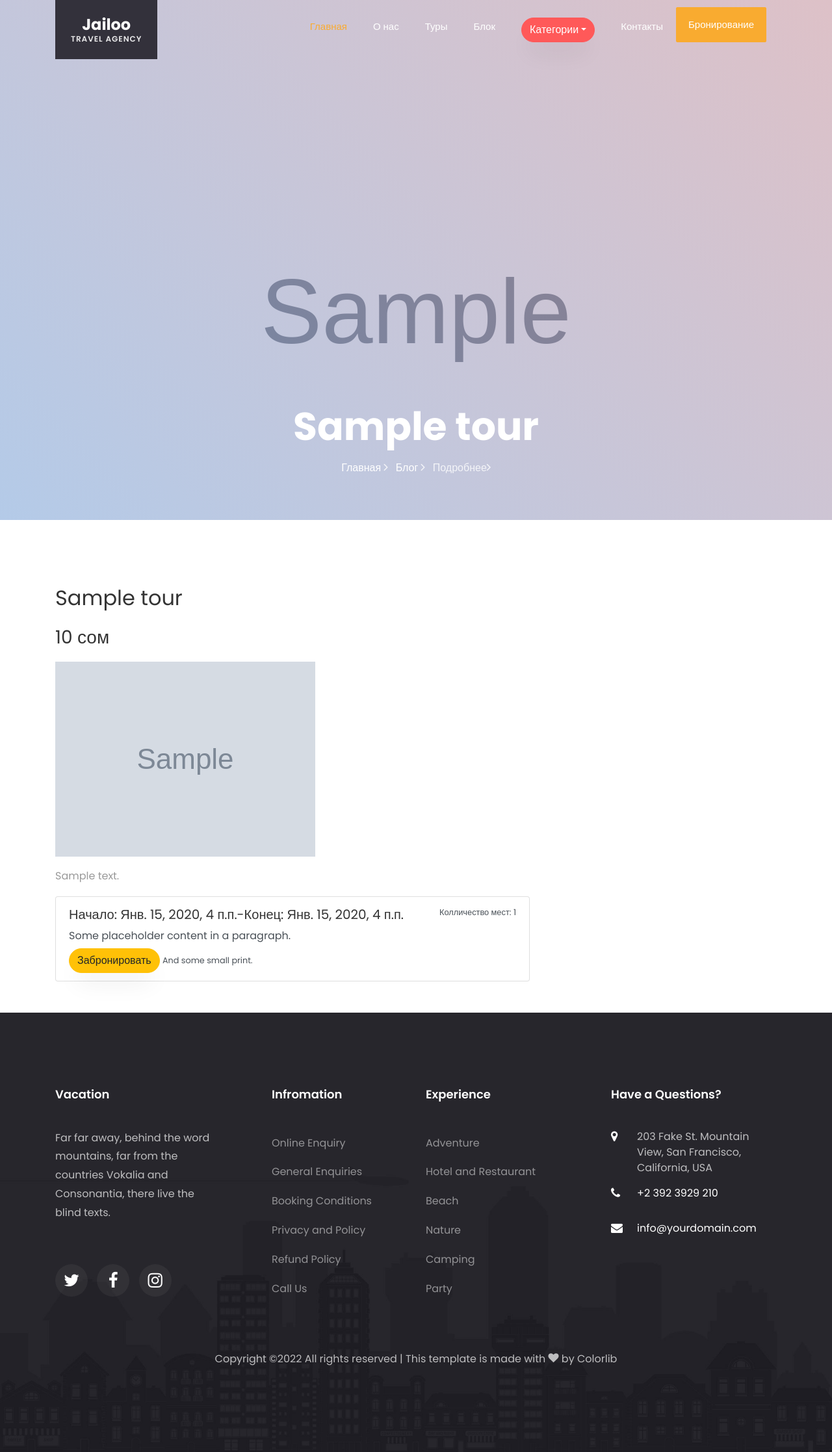
After one commit to pwoakk/tourist_kg, a Django app: page /tours/tour/1/ in a window 1280 px wide. The commit adds this page. Shown: the whole page at 65% size. Run offline with Django 3.2, Linux system fonts and the light colour scheme; tables that the repository leaves empty hold one stand-in row (values such as "Sample post"); grey boxes marked "Sample" are stand-in pictures; some libraries are stand-ins or nearby versions; some web fonts are replaced.

Commit message:
add regular tours

```diff
--- a/tours/models.py
+++ b/tours/models.py
@@ -46,7 +46,7 @@ class RegularTour(models.Model):
         ordering = ['-start']
 
     def __str__(self):
-        return f'{self.tour.title - self.start}'
+        return f'{self.tour.title} - {self.start}'
 
 
 class TourBooking(models.Model):
--- /dev/null
+++ b/tours/templates/tour_detail.html
@@ -0,0 +1,57 @@
+{% extends "base.html" %}
+{% load static %}
+
+{% block title %}
+  {{tour.title}}
+{% endblock %}
+
+{% block content %}
+
+    <section class="hero-wrap hero-wrap-2 js-fullheight" style="background-image: url({{tour.image.url}});" data-stellar-background-ratio="0.5">
+      <div class="overlay"></div>
+      <div class="container">
+        <div class="row no-gutters slider-text js-fullheight align-items-end justify-content-center">
+          <div class="col-md-9 ftco-animate pb-5 text-center">
+            <h1 class="mb-3 bread">{{tour.title}}</h1>
+            <p class="breadcrumbs"><span class="mr-2"><a href="{% url 'index' %}">Главная <i class="ion-ios-arrow-forward"></i></a></span> <span class="mr-2"><a href="{% url 'post_list' %}">Блог <i class="ion-ios-arrow-forward"></i></a></span> <span>Подробнее<i class="ion-ios-arrow-forward"></i></span></p>
+          </div>
+        </div>
+      </div>
+    </section>
+
+    <section class="ftco-section ftco-no-pt ftco-no-pb">
+      <div class="container">
+        <div class="row">
+          <div class="col-lg-8 order-md-last ftco-animate py-md-5 mt-md-5">
+            <h2 class="mb-3">{{tour.title}}</h2>
+            <h3 class="mb-3">{{tour.price|floatformat:0}} сом</h3>
+            <p>
+              <img src="{{tour.image.url}}" alt="" class="img-fluid">
+            </p>
+            <p>{{tour.description}}</p>
+
+            <div class="list-group">
+              {% for regular_tour in tour.regulartour_set.all %}
+              <a href="#" class="list-group-item list-group-item-action">
+                <div class="d-flex w-100 justify-content-between">
+                  <h5 class="mb-1">Начало: {{ regular_tour.start }}-Конец: {{ regular_tour.end }}</h5>
+                  <small>Колличество мест: {{ regular_tour.places_count }}</small>
+                </div>
+                <p class="mb-1">Some placeholder content in a paragraph.</p>
+                <button type="button" class="btn btn-warning">Забронировать</button>
+                <small>And some small print.</small>
+              </a>
+              {% empty %}
+                <div class="about-author d-flex p-4 bg-light">
+                  <div class="desc">
+                    <h5>Регулярных туров пока нет</h5>
+                  </div>
+                </div>
+              {% endfor %}
+
+            </div>
+
+        </div>
+      </div>
+    </section> <!-- .section -->
+{% endblock %}
--- a/tours/urls.py
+++ b/tours/urls.py
@@ -1,7 +1,8 @@
 from django.urls import path
 
-from tours.views import get_tour_list
+from tours.views import get_tour_list, get_tour_detail
 
 urlpatterns = [
     path('', get_tour_list, name='tour_list'),
+    path('tour/<int:pk>/', get_tour_detail, name='tour_detail'),
 ]
--- a/tours/views.py
+++ b/tours/views.py
@@ -1,3 +1,4 @@
+from django.http import Http404
 from django.shortcuts import render
 
 # Create your views here.
@@ -10,3 +11,14 @@ def get_tour_list(request):
         'tours' : tours,
     }
     return render(request, 'tour_list.html', context=context)
+
+
+def get_tour_detail(request, pk):
+    try:
+        tour = Tour.objects.get(id=pk)
+    except Tour.DoesNotExist:
+        raise Http404
+    context = {
+        "tour": tour,
+    }
+    return render(request, 'tour_detail.html', context=context)
```
Also changed, not shown: tours/templates/tour_list.html (+4 -4 lines).
